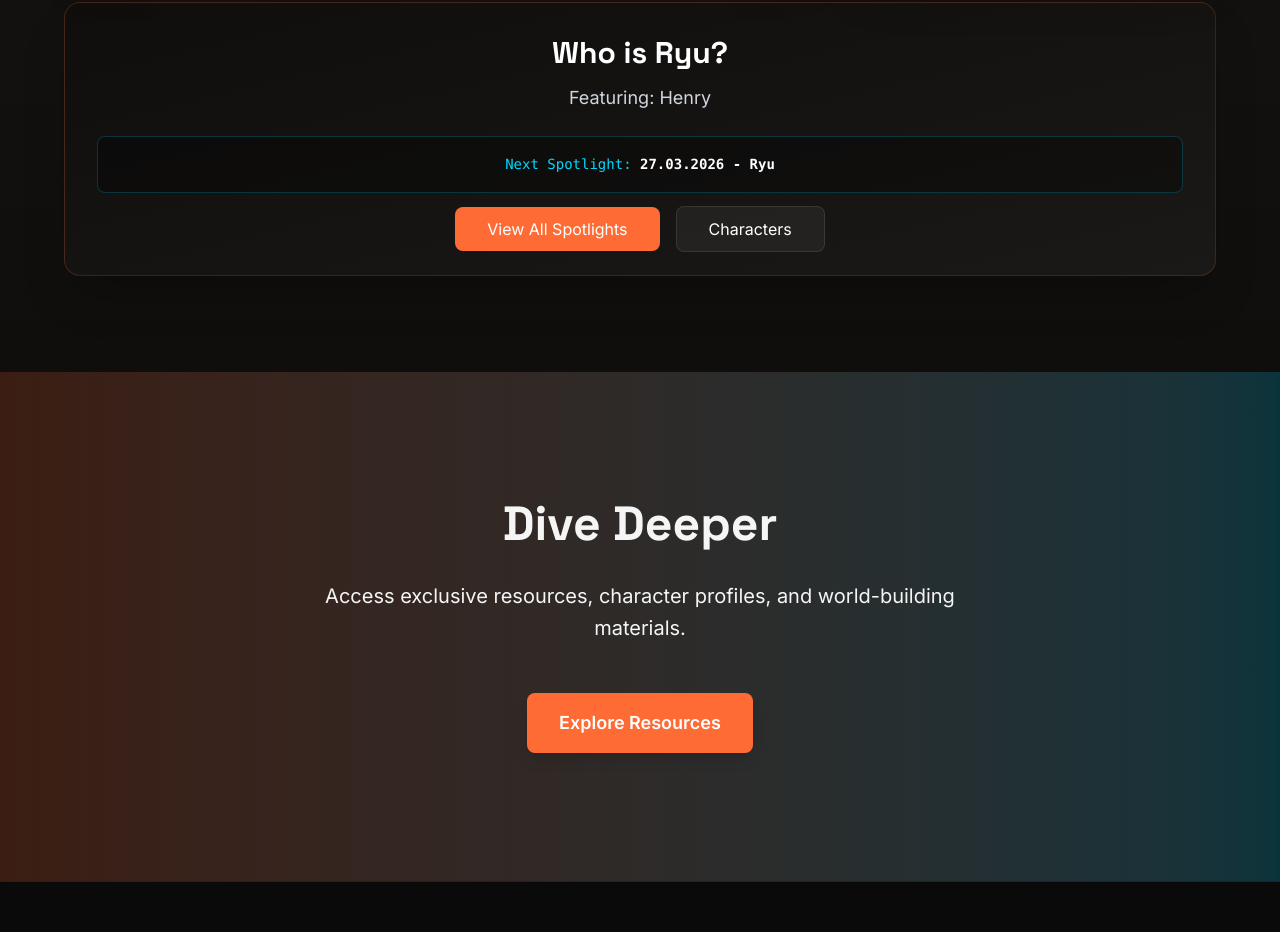
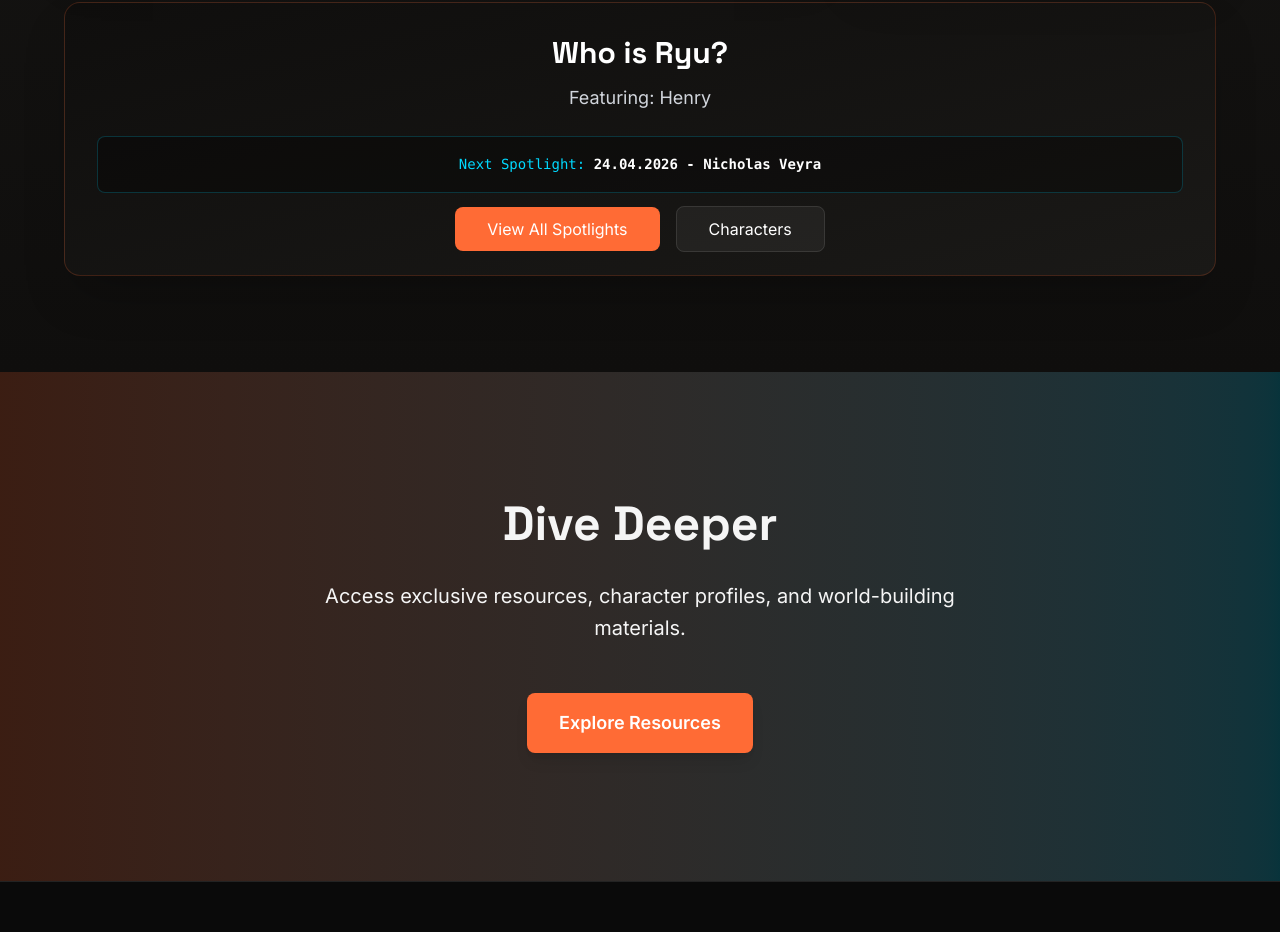
Before and after one commit to missionaurelia/mission-aurelia-website, a React (Vite) app: page / in a window 1280 px wide. Shown: the part 2892-3824 px from the top of the page. Built offline with nearby package versions, Linux system fonts and the light colour scheme; the HTML template or start-up script is replaced by a standard one.

Commit message:
fix: dynamic YouTube embed for Ryu spotlight, fix thumbnail, update Next Spotlight

```diff
--- a/src/components/CharacterSpotlight.jsx
+++ b/src/components/CharacterSpotlight.jsx
@@ -132,8 +132,8 @@ export default function CharacterSpotlight() {
                 {!showIntro && (
                   <iframe
                     className="w-full h-full"
-                    src="https://www.youtube.com/embed/ik2kVYOhvHA"
-                    title="Henry's Spotlight - Levin"
+                    src={`https://www.youtube.com/embed/${spotlight.youtubeShortId}`}
+                    title={`Henry's Spotlight - ${spotlight.character}`}
                     frameBorder="0"
                     allow="accelerometer; autoplay; clipboard-write; encrypted-media; gyroscope; picture-in-picture; web-share"
                     allowFullScreen
@@ -228,7 +228,7 @@ export default function CharacterSpotlight() {
                 {/* CTAs */}
                 <div className="space-y-3 mt-auto">
                   <a
-                    href="https://youtube.com/shorts/ik2kVYOhvHA?si=TSyjdOoRBOuZlI1w"
+                    href={spotlight.youtubeShortUrl}
                     target="_blank"
                     rel="noopener noreferrer"
                     className="block w-full px-6 py-3 bg-red-600 text-white rounded-lg hover:bg-red-700 transition-colors font-medium text-center"
@@ -263,7 +263,7 @@ export default function CharacterSpotlight() {
               {/* Next Spotlight Info */}
               <div className="bg-black/30 rounded-lg p-4 mb-6 border border-[#00D9FF]/20">
                 <p className="text-[#00D9FF] font-mono text-sm text-center">
-                  Next Spotlight: <span className="text-white font-bold">27.03.2026 - Ryu</span>
+                  Next Spotlight: <span className="text-white font-bold">{spotlight.nextSpotlight || '24.04.2026 - Nicholas Veyra'}</span>
                 </p>
               </div>
 
```
Also changed, not shown: 1 other file (tests, documents, lock files or other folders).
